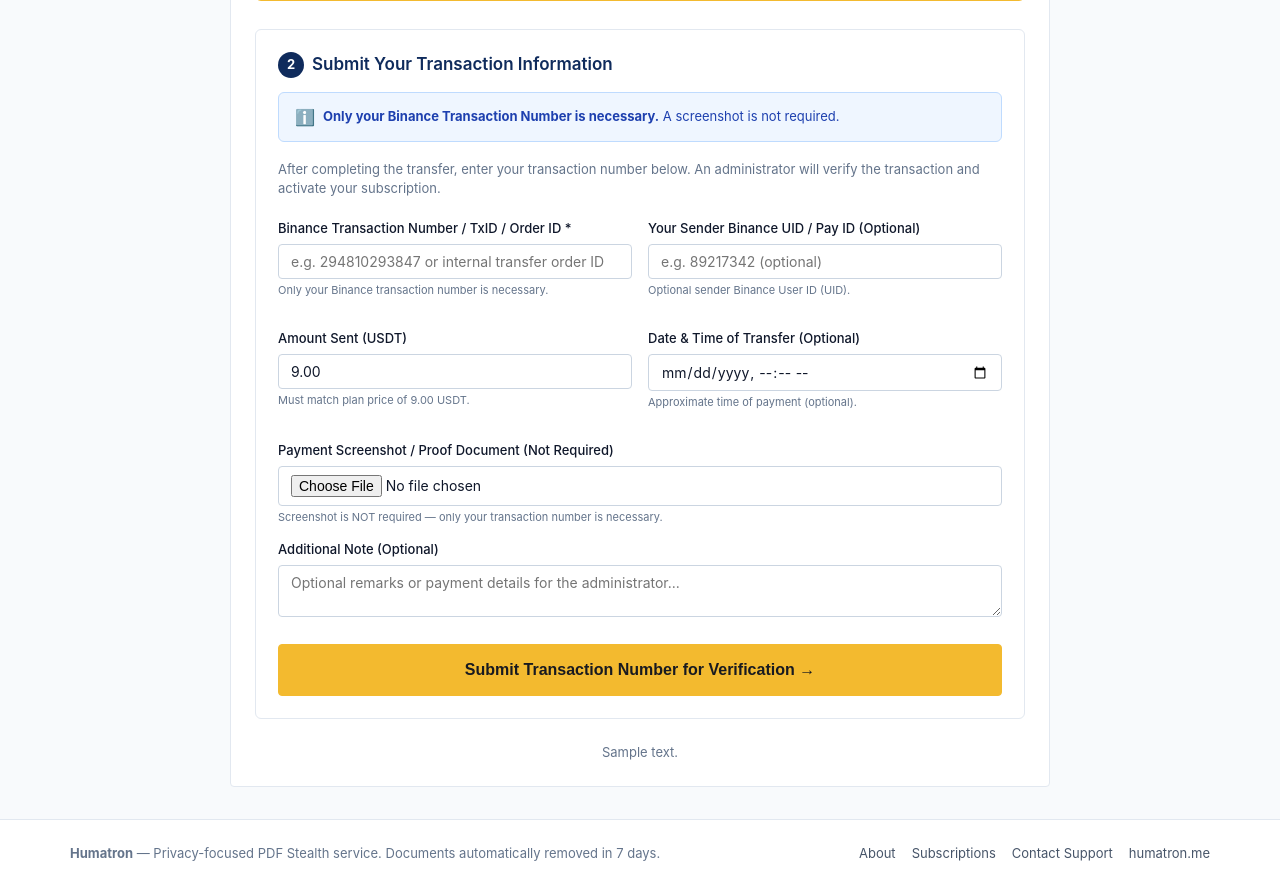
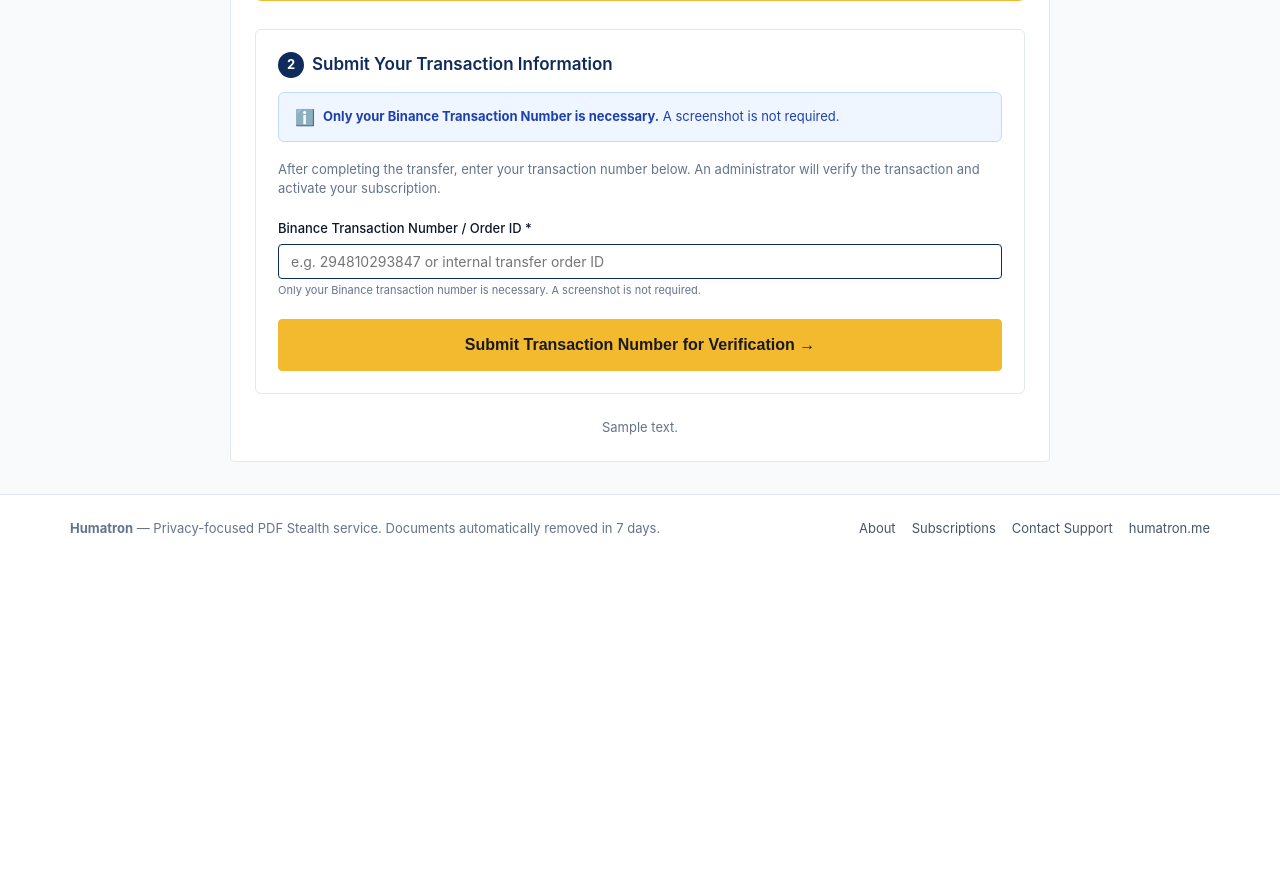
Before and after one commit to Ezradestaw/humatrona1, a Django app: page /payments/binance/manual/basic/ in a window 1280 px wide. Shown: the part 1037-1925 px from the top of the page. After the commit the page ends 1573 px from the top, so only its background shows below. Run offline with Django 5.2, Linux system fonts and the light colour scheme; a user stored in the database is signed in; data comes from the database, SQL or seed files in the repository; tables that the repository leaves empty hold one stand-in row (values such as "Sample post"); parts of the project's set-up code (start-up, migrations or seed data) failed here and were passed over.

Commit message:
feat: audit and update pricing, payment forms, visual fidelity, and security
- Doubled subscription prices across all tiers (Basic: $18 / 400 ETB, Pro: $48 / 600 ETB, Unlimited: $90 / 1000 ETB)
- Enhanced PDF visual fidelity to 200 DPI with calibrated SSIM >= 0.990 and noise 0.15
- Simplified payment forms: transaction number only for Binance and Telebirr (removed screenshot and extra fields)
- Added automated visual fidelity tests covering portrait, landscape, tables, and colors
- Fixed logger import in pdf_processor views and audited all IDOR / access controls
- All 112 tests passing

```diff
--- a/config/settings/base.py
+++ b/config/settings/base.py
@@ -223,14 +223,14 @@ MAX_UPLOAD_SIZE_MB = env.int('MAX_UPLOAD_SIZE_MB', default=50)
 MAX_PAGES = env.int('MAX_PAGES', default=200)
 MAX_PROCESSING_TIME_SECONDS = env.int('MAX_PROCESSING_TIME_SECONDS', default=180)
 FILE_RETENTION_DAYS = env.int('FILE_RETENTION_DAYS', default=7)
-PDF_RENDER_DPI = env.int('PDF_RENDER_DPI', default=150)
+PDF_RENDER_DPI = env.int('PDF_RENDER_DPI', default=200)  # 200 DPI for high visual fidelity
 PDF_METADATA_PRODUCER = env.str('PDF_METADATA_PRODUCER', default='Humatron PDF Processor')
 PDF_METADATA_TITLE = env.str('PDF_METADATA_TITLE', default='')
 PDF_METADATA_CREATOR = env.str('PDF_METADATA_CREATOR', default='')
 
 # OCR Stealth PDF Degradation Settings
 PDF_STEALTH_ENABLED = env.bool('PDF_STEALTH_ENABLED', default=True)
-PDF_STEALTH_SSIM = env.float('PDF_STEALTH_SSIM', default=0.985)
+PDF_STEALTH_SSIM = env.float('PDF_STEALTH_SSIM', default=0.990)  # Tighter SSIM for near-identical visual output
 PDF_STEALTH_STRENGTH = env('PDF_STEALTH_STRENGTH', default=None)
 if PDF_STEALTH_STRENGTH is not None and str(PDF_STEALTH_STRENGTH).strip():
     try:
@@ -247,7 +247,7 @@ PDF_STEALTH_SEED = env.int('PDF_STEALTH_SEED', default=0)
 
 # Subtle Noise & Invisible Unicode OCR Settings
 PDF_SUBTLE_NOISE_ENABLED = env.bool('PDF_SUBTLE_NOISE_ENABLED', default=True)
-PDF_SUBTLE_NOISE_STRENGTH = env.float('PDF_SUBTLE_NOISE_STRENGTH', default=0.2)  # 0.1-0.5 = extremely to very subtle
+PDF_SUBTLE_NOISE_STRENGTH = env.float('PDF_SUBTLE_NOISE_STRENGTH', default=0.15)  # 0.15 = extremely subtle, near-imperceptible
 PDF_INVISIBLE_OCR_ENABLED = env.bool('PDF_INVISIBLE_OCR_ENABLED', default=False)
 PDF_INVISIBLE_OCR_DPI = env.int('PDF_INVISIBLE_OCR_DPI', default=200)
 PDF_MAX_INVISIBLE_BYTES = env.int('PDF_MAX_INVISIBLE_BYTES', default=1024 * 1024)  # 1 MB
--- a/payments/forms.py
+++ b/payments/forms.py
@@ -2,131 +2,65 @@ from django import forms
 
 
 class TelebirrVerificationForm(forms.Form):
+    """
+    Simplified Telebirr payment submission form.
+    Only the transaction/reference number is required.
+    """
     transaction_id = forms.CharField(
         max_length=128,
-        required=False,
+        required=True,
         label="Telebirr Transaction Number",
         widget=forms.TextInput(attrs={
             'class': 'form-input',
             'placeholder': 'e.g. CC74KL9012 or 10-digit transaction reference',
             'autocomplete': 'off',
+            'autofocus': True,
         }),
         help_text="Enter the transaction number received from Telebirr upon completing payment."
     )
-    raw_message = forms.CharField(
-        required=False,
-        label="Or paste Telebirr Confirmation SMS Text",
-        widget=forms.Textarea(attrs={
-            'class': 'form-textarea',
-            'rows': 3,
-            'placeholder': 'Paste confirmation message received from Telebirr here (optional)...\nExample: "Dear customer, you have transferred ETB 200.00 to Humatron (0911000000). Your transaction number is CC74KL9012."',
-        }),
-        help_text="You can enter either your transaction number above or paste the full SMS."
-    )
 
-    def clean(self):
-        cleaned_data = super().clean()
-        tx_id = cleaned_data.get('transaction_id', '').strip()
-        raw_msg = cleaned_data.get('raw_message', '').strip()
+    def clean_transaction_id(self):
+        tx_id = self.cleaned_data.get('transaction_id', '').strip()
+        if not tx_id:
+            raise forms.ValidationError("Please enter your Telebirr transaction number.")
 
-        if not tx_id and not raw_msg:
-            raise forms.ValidationError("Please enter your Telebirr transaction number upon completion.")
+        # Uniqueness check
+        from .models import Payment
+        duplicate = Payment.objects.filter(
+            provider=Payment.PROVIDER_TELEBIRR,
+            transaction_id=tx_id
+        ).exclude(status__in=[Payment.STATUS_REJECTED, Payment.STATUS_CANCELLED]).exists()
 
-        if not tx_id and raw_msg:
-            from .telebirr_parser import TelebirrMessageParser
-            parsed = TelebirrMessageParser.parse(raw_msg)
-            if parsed['is_valid'] and parsed.get('transaction_id'):
-                cleaned_data['transaction_id'] = parsed['transaction_id']
-            else:
-                cleaned_data['transaction_id'] = raw_msg[:128]
+        if duplicate:
+            raise forms.ValidationError(
+                "This Telebirr transaction number has already been submitted or processed."
+            )
 
-        return cleaned_data
+        return tx_id
 
 
 class BinanceManualSubmissionForm(forms.Form):
     """
-    User submission form for Binance Manual Payment workflow.
-    In Binance, only transaction number is necessary (screenshot is not required).
+    Simplified Binance manual payment form.
+    Only the transaction/order ID is required — no screenshot upload.
     """
-    ALLOWED_EXTENSIONS = {'.png', '.jpg', '.jpeg', '.webp', '.pdf'}
-    ALLOWED_CONTENT_TYPES = {
-        'image/png',
-        'image/jpeg',
-        'image/pjpeg',
-        'image/webp',
-        'application/pdf',
-    }
-    MAX_FILE_SIZE_BYTES = 5 * 1024 * 1024  # 5 MB
-
     transaction_id = forms.CharField(
         max_length=128,
         required=True,
-        label="Binance Transaction Number / TxID / Order ID",
+        label="Binance Transaction Number / Order ID",
         widget=forms.TextInput(attrs={
             'class': 'form-input',
             'placeholder': 'e.g. 294810293847 or internal transfer order ID',
             'autocomplete': 'off',
+            'autofocus': True,
         }),
-        help_text="Only your Binance transaction number is necessary."
-    )
-    sender_identifier = forms.CharField(
-        max_length=128,
-        required=False,
-        label="Your Sender Binance UID / Pay ID (Optional)",
-        widget=forms.TextInput(attrs={
-            'class': 'form-input',
-            'placeholder': 'e.g. 89217342 (optional)',
-            'autocomplete': 'off',
-        }),
-        help_text="Optional sender Binance User ID (UID)."
-    )
-    amount = forms.DecimalField(
-        max_digits=12,
-        decimal_places=2,
-        required=False,
-        label="Amount Sent (USDT)",
-        widget=forms.NumberInput(attrs={
-            'class': 'form-input',
-            'step': '0.01',
-            'placeholder': '0.00',
-        }),
-        help_text="The amount sent in USDT (prefilled with plan price)."
-    )
-    sent_at = forms.DateTimeField(
-        required=False,
-        label="Date & Time of Transfer (Optional)",
-        widget=forms.DateTimeInput(attrs={
-            'class': 'form-input',
-            'type': 'datetime-local',
-        }),
-        help_text="Approximate time of payment (optional)."
-    )
-    proof_file = forms.FileField(
-        required=False,
-        label="Payment Screenshot / Proof Document (Not Required)",
-        widget=forms.ClearableFileInput(attrs={
-            'class': 'form-input',
-            'accept': '.png,.jpg,.jpeg,.webp,.pdf',
-        }),
-        help_text="Screenshot is NOT required — only your transaction number is necessary."
-    )
-    note = forms.CharField(
-        required=False,
-        max_length=500,
-        label="Additional Note (Optional)",
-        widget=forms.Textarea(attrs={
-            'class': 'form-textarea',
-            'rows': 2,
-            'placeholder': 'Optional remarks or payment details for the administrator...',
-        })
+        help_text="Only your Binance transaction number is necessary. A screenshot is not required."
     )
 
     def __init__(self, *args, expected_amount=None, user=None, **kwargs):
         super().__init__(*args, **kwargs)
         self.expected_amount = expected_amount
         self.user = user
-        if expected_amount is not None:
-            self.fields['amount'].initial = expected_amount
 
     def clean_transaction_id(self):
         tx_id = self.cleaned_data.get('transaction_id', '').strip()
@@ -141,57 +75,11 @@ class BinanceManualSubmissionForm(forms.Form):
         ).exclude(status__in=[Payment.STATUS_REJECTED, Payment.STATUS_CANCELLED]).exists()
 
         if duplicate:
-            raise forms.ValidationError("This Binance transaction ID has already been submitted or processed.")
+            raise forms.ValidationError(
+                "This Binance transaction ID has already been submitted or processed."
+            )
 
         return tx_id
-
-    def clean_sender_identifier(self):
-        sender = self.cleaned_data.get('sender_identifier', '').strip()
-        if not sender and hasattr(self, 'user') and self.user and self.user.is_authenticated:
-            sender = getattr(self.user, 'username', '') or getattr(self.user, 'email', '')
-        return sender
-
-    def clean_amount(self):
-        from decimal import Decimal
-        amount = self.cleaned_data.get('amount')
-        if amount is None:
-            if self.expected_amount is not None:
-                return self.expected_amount
-            return Decimal('0.00')
-
-        if amount <= 0:
-            raise forms.ValidationError("Please provide a valid positive payment amount.")
-
-        if self.expected_amount is not None:
-            if amount < self.expected_amount:
-                raise forms.ValidationError(
-                    f"The submitted amount ({amount} USDT) is less than the required plan amount ({self.expected_amount} USDT)."
-                )
-        return amount
-
-    def clean_proof_file(self):
-        file = self.cleaned_data.get('proof_file')
-        if not file:
-            return None
-
-        # 1. Size verification (max 5 MB)
-        if file.size > self.MAX_FILE_SIZE_BYTES:
-            raise forms.ValidationError("Uploaded proof file exceeds maximum allowed size of 5 MB.")
-
-        # 2. Extension verification
-        import os
-        ext = os.path.splitext(file.name)[1].lower()
-        if ext not in self.ALLOWED_EXTENSIONS:
-            raise forms.ValidationError(
-                f"File format '{ext}' is not permitted. Allowed formats: PNG, JPG, JPEG, WEBP, PDF."
-            )
-
-        # 3. MIME type inspection
-        content_type = getattr(file, 'content_type', '')
-        if content_type and content_type.lower() not in self.ALLOWED_CONTENT_TYPES:
-            raise forms.ValidationError(f"Invalid file MIME type: {content_type}.")
-
-        return file
 
 
 class PaymentRejectionForm(forms.Form):
--- a/payments/views.py
+++ b/payments/views.py
@@ -77,24 +77,13 @@ def verify_telebirr_view(request, plan_code):
         form = TelebirrVerificationForm(request.POST)
         if form.is_valid():
             tx_id = form.cleaned_data.get('transaction_id', '').strip()
-            raw_message = form.cleaned_data.get('raw_message', '').strip()
-
-            # If full SMS message was provided, attempt direct automated verification
-            if raw_message and len(raw_message) > 20:
-                success, msg, payment = PaymentService.verify_and_activate_telebirr(
-                    user=request.user,
-                    plan=plan,
-                    raw_message=raw_message
-                )
-            else:
-                # Customer uploaded/entered their transaction number upon completion
-                success, msg, payment = PaymentService.submit_telebirr_payment(
-                    user=request.user,
-                    plan=plan,
-                    transaction_id=tx_id,
-                    raw_message=raw_message
-                )
-
+            # Simple transaction-number-only submission
+            success, msg, payment = PaymentService.submit_telebirr_payment(
+                user=request.user,
+                plan=plan,
+                transaction_id=tx_id,
+                raw_message=''
+            )
             if success:
                 messages.success(request, msg)
                 return redirect('accounts:dashboard')
@@ -127,9 +116,9 @@ def payment_history_view(request):
 @login_required
 def binance_manual_checkout_view(request, plan_code):
     """
-    Binance Payment checkout page and submission handler (Section 2, 5).
-    Displays admin-configured receiving identifier, QR code, and clear instructions.
-    Accepts customer submission of TxID, sender UID, proof screenshot, and notes.
+    Binance Payment checkout page and submission handler.
+    Displays admin-configured receiving identifier, clear instructions, and a simple
+    transaction-number-only submission form (no screenshot upload required).
     """
     plan = SubscriptionPlan.objects.filter(active=True).filter(
         models.Q(slug=plan_code) | models.Q(code=plan_code)
@@ -148,7 +137,6 @@ def binance_manual_checkout_view(request, plan_code):
     if request.method == 'POST':
         form = BinanceManualSubmissionForm(
             request.POST,
-            request.FILES,
             expected_amount=expected_amount,
             user=user
         )
@@ -157,11 +145,11 @@ def binance_manual_checkout_view(request, plan_code):
                 user=user,
                 plan=plan,
                 transaction_id=form.cleaned_data['transaction_id'],
-                sender_identifier=form.cleaned_data['sender_identifier'],
-                amount=form.cleaned_data['amount'],
-                sent_at=form.cleaned_data.get('sent_at'),
-                proof_file=form.cleaned_data.get('proof_file'),
-                note=form.cleaned_data.get('note', '')
+                sender_identifier='',
+                amount=expected_amount,
+                sent_at=None,
+                proof_file=None,
+                note=''
             )
             if success and payment:
                 messages.success(request, msg)
--- a/pdf_processor/views.py
+++ b/pdf_processor/views.py
@@ -1,5 +1,6 @@
 import os
 import uuid
+import logging
 from django.conf import settings
 from django.contrib import messages
 from django.contrib.auth.decorators import login_required
@@ -11,6 +12,8 @@ from .forms import PDFUploadForm
 from .models import PDFProcessingJob
 from .tasks import process_pdf_job_task
 from subscriptions.services import SubscriptionService
+
+logger = logging.getLogger('humatron')
 
 
 @login_required
--- a/templates/payments/binance_manual_checkout.html
+++ b/templates/payments/binance_manual_checkout.html
@@ -122,7 +122,7 @@
       After completing the transfer, enter your transaction number below. An administrator will verify the transaction and activate your subscription.
     </p>
 
-    <form method="post" enctype="multipart/form-data" novalidate>
+    <form method="post" novalidate>
       {% csrf_token %}
 
       {% if form.non_field_errors %}
@@ -133,8 +133,7 @@
         </div>
       {% endif %}
 
-      <div class="grid-2" style="gap: 16px; margin-bottom: 14px;">
-        <div class="form-group">
+      <div class="form-group" style="margin-bottom: 20px;">
         <label class="form-label" for="{{ form.transaction_id.id_for_label }}">
           {{ form.transaction_id.label }} <span style="color: var(--color-error);">*</span>
         </label>
@@ -147,81 +146,6 @@
         <div style="font-size: 11px; color: var(--color-text-subtle); margin-top: 3px;">
           {{ form.transaction_id.help_text }}
         </div>
-        </div>
-
-        <div class="form-group">
-          <label class="form-label" for="{{ form.sender_identifier.id_for_label }}">
-            {{ form.sender_identifier.label }}
-          </label>
-          {{ form.sender_identifier }}
-          {% if form.sender_identifier.errors %}
-            <div style="color: var(--color-error); font-size: 12px; margin-top: 4px;">
-              {{ form.sender_identifier.errors.0 }}
-            </div>
-          {% endif %}
-          <div style="font-size: 11px; color: var(--color-text-subtle); margin-top: 3px;">
-            {{ form.sender_identifier.help_text }}
-          </div>
-        </div>
-      </div>
-
-      <div class="grid-2" style="gap: 16px; margin-bottom: 14px;">
-        <div class="form-group">
-          <label class="form-label" for="{{ form.amount.id_for_label }}">
-            {{ form.amount.label }}
-          </label>
-          {{ form.amount }}
-          {% if form.amount.errors %}
-            <div style="color: var(--color-error); font-size: 12px; margin-top: 4px;">
-              {{ form.amount.errors.0 }}
-            </div>
-          {% endif %}
-          <div style="font-size: 11px; color: var(--color-text-subtle); margin-top: 3px;">
-            Must match plan price of {{ expected_amount|floatformat:2 }} USDT.
-          </div>
-        </div>
-
-        <div class="form-group">
-          <label class="form-label" for="{{ form.sent_at.id_for_label }}">
-            {{ form.sent_at.label }}
-          </label>
-          {{ form.sent_at }}
-          {% if form.sent_at.errors %}
-            <div style="color: var(--color-error); font-size: 12px; margin-top: 4px;">
-              {{ form.sent_at.errors.0 }}
-            </div>
-          {% endif %}
-          <div style="font-size: 11px; color: var(--color-text-subtle); margin-top: 3px;">
-            {{ form.sent_at.help_text }}
-          </div>
-        </div>
-      </div>
-
-      <div class="form-group" style="margin-bottom: 14px;">
-        <label class="form-label" for="{{ form.proof_file.id_for_label }}">
-          {{ form.proof_file.label }}
-        </label>
-        {{ form.proof_file }}
-        {% if form.proof_file.errors %}
-          <div style="color: var(--color-error); font-size: 12px; margin-top: 4px;">
-            {{ form.proof_file.errors.0 }}
-          </div>
-        {% endif %}
-        <div style="font-size: 11px; color: var(--color-text-subtle); margin-top: 3px;">
-          {{ form.proof_file.help_text }}
-        </div>
-      </div>
-
-      <div class="form-group" style="margin-bottom: 20px;">
-        <label class="form-label" for="{{ form.note.id_for_label }}">
-          {{ form.note.label }}
-        </label>
-        {{ form.note }}
-        {% if form.note.errors %}
-          <div style="color: var(--color-error); font-size: 12px; margin-top: 4px;">
-            {{ form.note.errors.0 }}
-          </div>
-        {% endif %}
       </div>
 
       <button type="submit" class="btn btn-primary" style="width: 100%; padding: 14px; font-weight: 700; font-size: 16px; background: #f3ba2f; color: #181a20; border-color: #f3ba2f;">
```
Also changed, not shown: subscriptions/management/commands/seed_plans.py (+39 -35 lines), templates/payments/telebirr_verify.html (+10 -14 lines), tests/test_payments_binance_manual.py (+30 -66 lines), tests/test_pdf_visual_fidelity.py (added, +103 -0 lines), tests/test_session_pdf_cleanup.py (+1 -1 lines), tests/test_subscription_plans_and_pricing.py (+21 -11 lines), tests/test_telebirr_plans_admin_and_submission.py (+21 -21 lines). Lines whose indentation alone changed are shown as unchanged.
